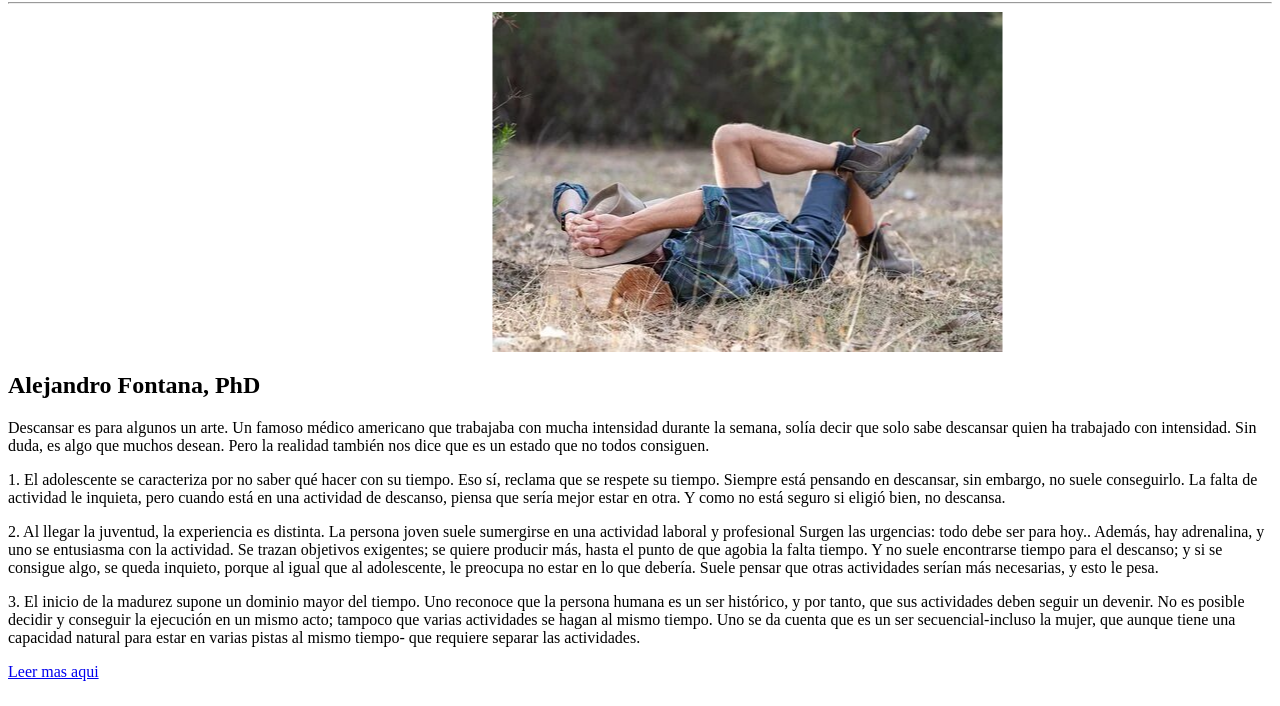
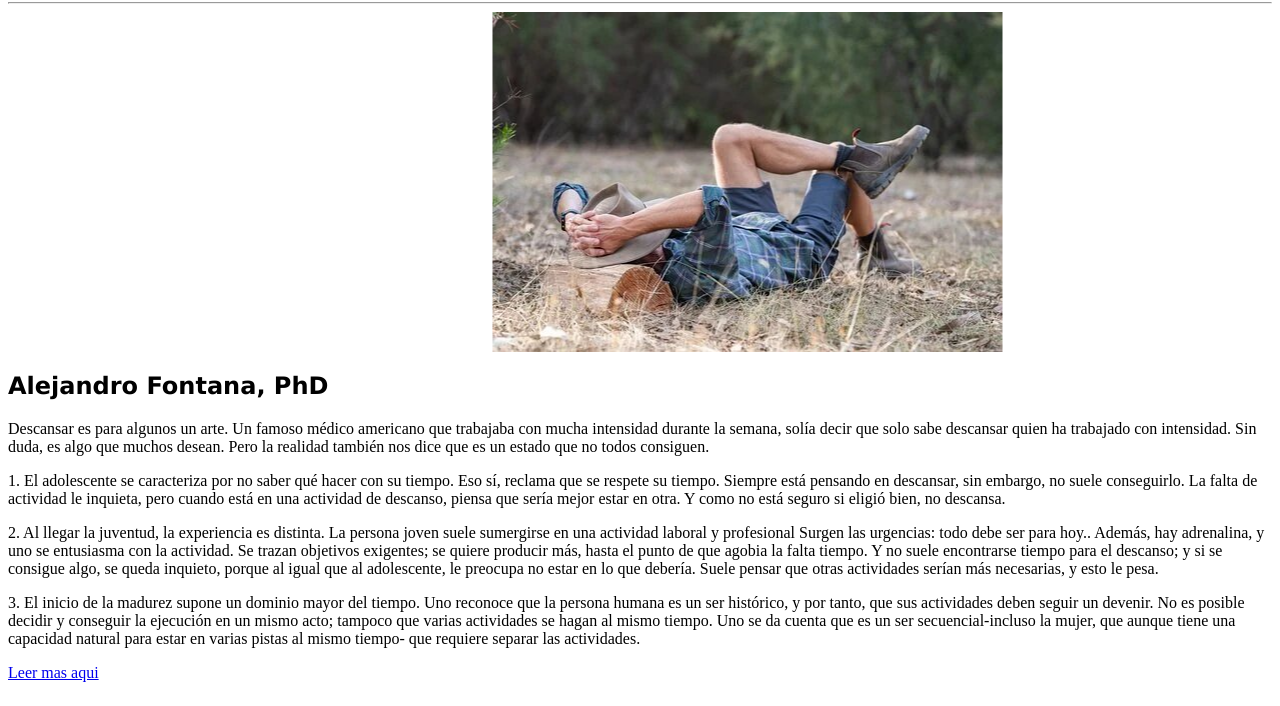
Before and after one commit to JorgeLuisGranados/aew_2025_jgranados, a plain HTML site: page T1-JorgeGranados/index.html in a window 1280 px wide. Shown: the part 94-800 px from the top of the page. Drawn offline with Linux system fonts and the light colour scheme.

Commit message:
tipo de letra h2

```diff
--- a/T1-JorgeGranados/css/estilos.css
+++ b/T1-JorgeGranados/css/estilos.css
@@ -8,3 +8,8 @@ h1 {
     transform: translate(95%);
 
 }
+
+h2 {
+    font-family: Verdana, Geneva, Tahoma, sans-serif;
+
+}
```
